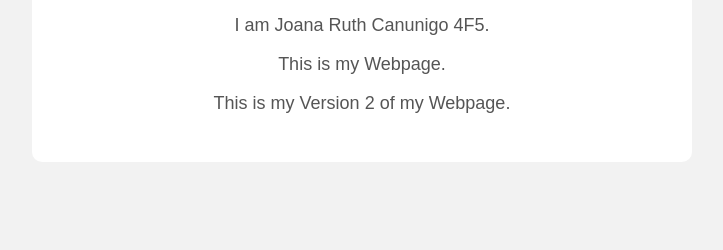
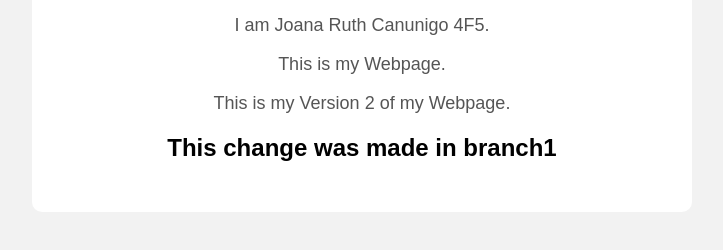
Before and after one commit to joanacanunigo/Activity3-Git, a plain HTML site: page index.html in a window 1280 px wide. Shown: the part 192-442 px from the top of the page, without its empty margins (278-1001 px from the left). Drawn offline with Linux system fonts and the light colour scheme.

Commit message:
Add changes to branch1

```diff
--- a/index.html
+++ b/index.html
@@ -48,6 +48,7 @@
         <p>
             This is my Version 2 of my Webpage.
         </p>
+        <h2>This change was made in branch1</h2>
     </div>
 
 </body>
```
